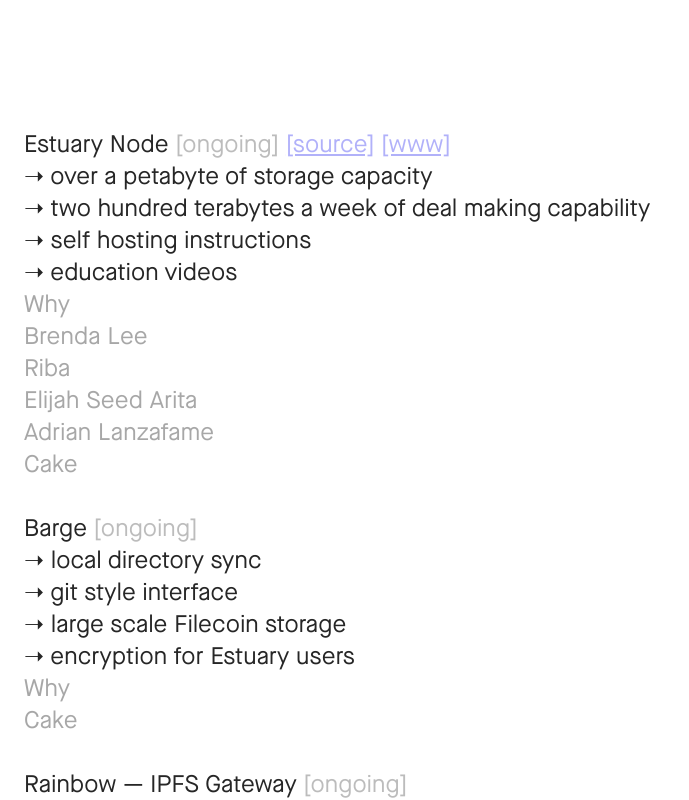
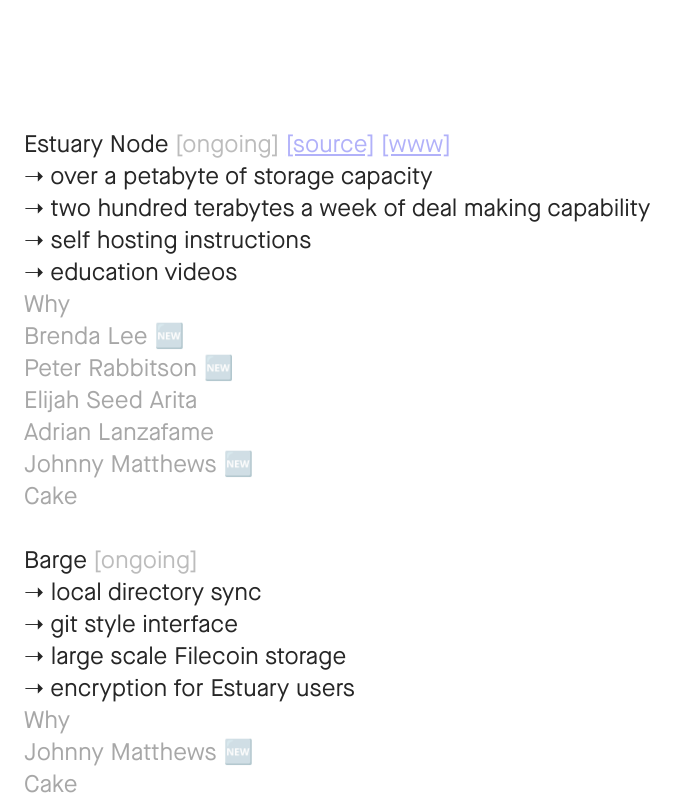
Before and after one commit to protocol/arg, a Next.js app: page /plan-2022Q2 in a window 1280 px wide. Shown: the part 544-1344 px from the top of the page, without its empty margins (0-689 px from the left). Built offline with nearby package versions, Linux system fonts and the light colour scheme.

Commit message:
ARG updates - adds Johnny Matthews

```diff
--- a/pages/index.js
+++ b/pages/index.js
@@ -63,9 +63,10 @@ const STYLES_BODY = css`
 
 const team = [
   { name: 'Why', title: 'Principal' },
-  { name: 'Brenda Lee', title: 'Lead PM' },
+  { name: 'Brenda Lee 🆕', title: 'Lead PM' },
   { name: 'Elijah Seed Arita' },
-  { name: 'Peter Rabbitson' },
+  { name: 'Peter Rabbitson 🆕' },
+  { name: 'Johnny Matthews 🆕' },
   { name: 'Chris Waring', url: 'https://github.com/cwaring' },
   { name: 'Adrian Lanzafame' },
   { name: 'Cake', url: 'https://reading.supply/@jim' },
--- a/pages/plan-2022Q2.js
+++ b/pages/plan-2022Q2.js
@@ -52,7 +52,7 @@ const projects = [
     name: 'Estuary Node',
     style: { opacity: 0.3 },
     goals: ['over a petabyte of storage capacity', 'two hundred terabytes a week of deal making capability', 'self hosting instructions', 'education videos'],
-    people: ['Why', 'Brenda Lee', 'Riba', 'Elijah Seed Arita', 'Adrian Lanzafame', 'Cake'],
+    people: ['Why', 'Brenda Lee 🆕', 'Peter Rabbitson 🆕', 'Elijah Seed Arita', 'Adrian Lanzafame', 'Johnny Matthews 🆕', 'Cake'],
     github: 'https://github.com/application-research/estuary',
     website: 'https://estuary.tech',
   },
@@ -61,7 +61,7 @@ const projects = [
     name: 'Barge',
     style: { opacity: 0.3 },
     goals: ['local directory sync', 'git style interface', 'large scale Filecoin storage', 'encryption for Estuary users'],
-    people: ['Why', 'Cake'],
+    people: ['Why', 'Johnny Matthews 🆕', 'Cake'],
   },
   {
     status: 'ongoing',
@@ -81,7 +81,7 @@ const projects = [
     name: 'Estuary WWW — Client',
     style: { opacity: 0.3 },
     goals: ['redesign', 'marketing rebrand', 'customer driven feature work', 'customer onboarding'],
-    people: ['Why', 'Brenda Lee', 'Cake'],
+    people: ['Why', 'Brenda Lee 🆕', 'Cake'],
     github: 'https://github.com/application-research/estuary-www',
     website: 'https://estuary.tech',
   },
@@ -104,7 +104,7 @@ const projects = [
     github: 'https://github.com/application-research/estuary-docs',
     website: 'https://docs.estuary.tech/',
     goals: ['v2', 'multiplayer programmable documentation with first class markdown support'],
-    people: ['Cake'],
+    people: ['Johnny Matthews 🆕', 'Cake'],
   },
   {
     status: 'ongoing',
@@ -123,7 +123,7 @@ const projects = [
       'example: Metamask',
       'various plugins',
     ],
-    people: ['Chris Waring', 'Cake'],
+    people: ['Chris Waring', 'Johnny Matthews 🆕', 'Cake'],
   },
   {
     status: 'ongoing',
@@ -215,9 +215,9 @@ export default class IndexPage extends React.Component {
           <br />
           <p style={{ marginBottom: 128 }}>Interested in helping? Tag the @arg-team in Slack to be listed offically.</p>
 
-          {projects.map((p) => {
+          {projects.map((p, index) => {
             return (
-              <p key={p.id}>
+              <p key={`projects-${index}`}>
                 <span>{p.name}</span>&nbsp;
                 <span style={p.style}>[{p.status}]</span>
                 {p.github ? (
```
